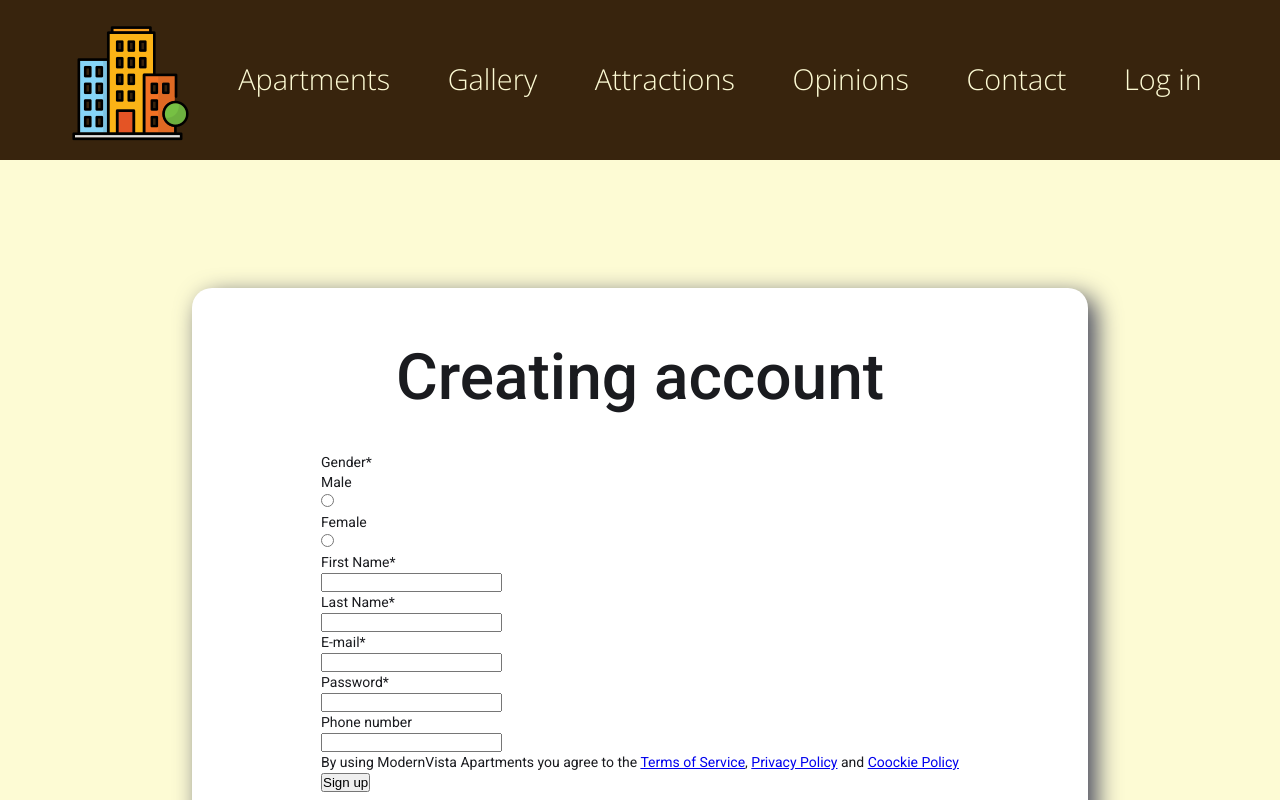
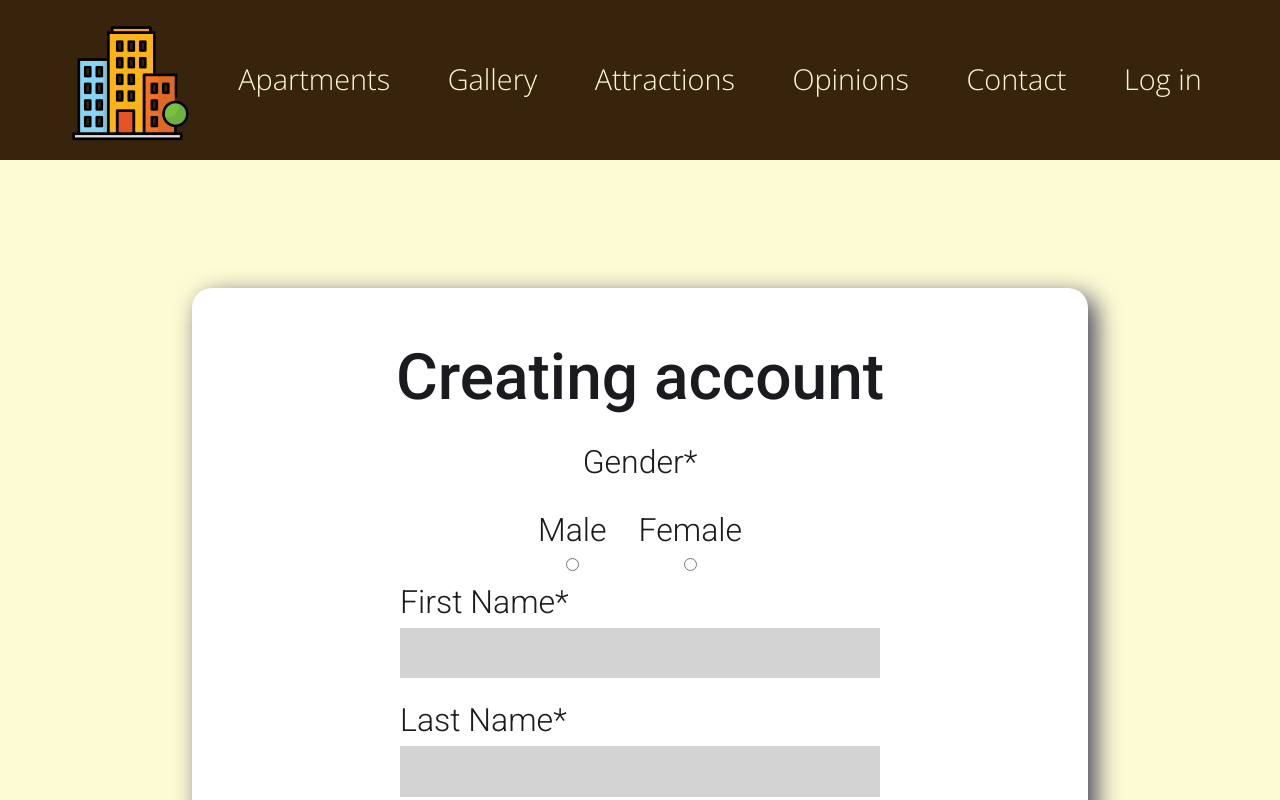
Before and after one commit to J4KU8Dev/Rent-a-flat, an Angular app: page /createAccount in a window 1280 px wide. Shown: the top 800 px of the page. Built offline with nearby package versions, Linux system fonts and the light colour scheme.

Commit message:
customized sign up form, adding validation

```diff
--- a/src/app/auth/create-account/create-account.css
+++ b/src/app/auth/create-account/create-account.css
@@ -26,3 +26,63 @@
     text-wrap: nowrap;
     font-weight: 500;
 }
+form .inputs{
+    display: flex;
+    flex-direction: column;
+    align-items: center;
+    justify-content: center;
+}
+form .inputs .gender{
+    display: flex;
+    flex-direction: row;
+    text-align: center;
+    gap: 2rem;
+}
+form .inputs .gender-text{
+    margin-bottom: 2rem;
+    font-size: 2rem;
+    font-weight: 300;
+}
+.input-name{
+    font-size: 2rem;
+    margin: 1rem 0;
+    font-weight: 300;
+}
+form input[type="text"], form input[type="password"]{
+    padding: .7rem;
+    width: 30rem;
+    font-size: 1.5rem;
+    font-weight: 400;
+    background-color: lightgray;
+    border: none;
+    transition: 0.3s ease-in-out;
+}
+form input[type="text"]:focus, form input[type="password"]:focus{
+    background-color: ghostwhite;
+    border: none;
+}
+form .name-details{
+    display: flex;
+    justify-content: center;
+    align-items: center;
+    flex-direction: column;
+    gap: 1rem;
+}
+.rules{
+    font-size: 1.3rem;
+}
+button[type="submit"]{
+    width: 15rem;
+    padding: .8rem;
+    height: 4rem;
+    font-size: 1.5rem;
+    color: white;
+    background-color: darkblue;
+    border-radius: 20px;
+    transition: 0.3s ease-in-out;
+    border: none;
+}
+button[type="submit"]:hover{
+    background-color: blue;
+    font-size: 1.6rem;
+}
--- a/src/app/auth/create-account/create-account.html
+++ b/src/app/auth/create-account/create-account.html
@@ -1,47 +1,42 @@
 <div class="container">
-    <!-- data to pass
-    id: generate
-    firstname
-    lastname
-    email
-    password
-    phonenumber
-    role: user
-    -->
      <!-- add here page icon ? -->
-
+    <!-- add pending (spinner ? with overlay) -->
     <form novalidate (submit)="onSubmit($event)">
         <h2>Creating account</h2>
         <div class="inputs">
+            <p class="gender-text">Gender*</p>
             <div class="gender">
-                <p>Gender*</p>
                 <div class="option">
-                    <p>Male</p>
-                    <input type="radio" name="gen">
+                    <p class="input-name">Male</p>
+                    <input type="radio" value="Male" [formField]="signUpForm.gender">
                 </div>
                 <div class="option">
-                    <p>Female</p>
-                    <input type="radio" name="gen">
+                    <p class="input-name">Female</p>
+                    <input type="radio" value="Female" [formField]="signUpForm.gender">
                 </div>
             </div>
             <div class="name-details">
-                <div class="first">
-                    <p>First Name*</p>
-                    <input type="text">
+                <div class="card">
+                    <p class="input-name">First Name*</p>
+                    <input type="text" [formField]="signUpForm.firstName">
                 </div>
-                <div class="last">
-                    <p>Last Name*</p>
-                    <input type="text">
+                <div class="card">
+                    <p class="input-name">Last Name*</p>
+                    <input type="text" [formField]="signUpForm.lastName">
                 </div>
-            </div>
-            <div class="rest-form">
-                <p>E-mail*</p>
-                <input type="text">
-                <p>Password*</p>
-                <input type="password">
-                <p>Phone number</p>
-                <input type="text">
-                <p>By using ModernVista Apartments you agree to the <a href="#">Terms of Service</a>, <a href="#">Privacy Policy</a> and <a href="#">Coockie Policy</a> </p>
+                <div class="card">
+                    <p class="input-name">E-mail*</p>
+                    <input type="text" [formField]="signUpForm.email">
+                </div>
+                <div class="card">
+                    <p class="input-name">Password*</p>
+                    <input type="password" [formField]="signUpForm.password">
+                </div>
+                <div class="card">
+                    <p class="input-name">Phone number</p>
+                    <input type="text" [formField]="signUpForm.phone">
+                </div>
+                <p class="rules">By using ModernVista Apartments you agree to the <a href="#">Terms of Service</a>, <a href="#">Privacy Policy</a> and <a href="#">Coockie Policy</a> </p>
                 <button type="submit">Sign up</button>
             </div>
         </div>
--- a/src/app/auth/create-account/create-account.ts
+++ b/src/app/auth/create-account/create-account.ts
@@ -1,27 +1,46 @@
-import { Component, inject, signal } from '@angular/core';
+import { ChangeDetectionStrategy, Component, inject, signal } from '@angular/core';
 import { PopUp } from '../../pop-up/pop-up';
 import type { LoginModel } from '../../login-model';
+import { debounce, form, FormField, required } from '@angular/forms/signals';
 
-const signUpData = signal<LoginModel>({
-  id: '', //generate function
-  gender: 'female', //male or female ?
-  firstName: '',
-  lastName: '',
-  email: '',
-  password: '',
-  phone: '',
-  role: 'User',
-})
+
 
 @Component({
   selector: 'app-create-account',
-  imports: [],
+  imports: [FormField],
   templateUrl: './create-account.html',
   styleUrl: './create-account.css',
+  changeDetection: ChangeDetectionStrategy.OnPush,
 })
 export class CreateAccount {
   popUpService = inject(PopUp);
+
+  signUpData = signal<LoginModel>({
+    id: this.onCreateUniqueId(),
+    gender: 'unknown',
+    firstName: '',
+    lastName: '',
+    email: '',
+    password: '',
+    phone: '',
+    role: 'User',
+  })
+
+  signUpForm = form(this.signUpData,(fieldPath) => {
+    debounce(fieldPath.email, 500);
+    required(fieldPath.firstName, {});
+    required(fieldPath.lastName, {});
+    required(fieldPath.email, {});
+    required(fieldPath.password, {});
+  });
+
   onSubmit(event: Event){
     event.preventDefault();
+    console.log(this.signUpData())
   }
+  onCreateUniqueId() {
+    const dateString = Date.now().toString(36);
+    const randomness = Math.random().toString(36).substr(2);
+    return dateString + randomness;
+  };
 }
--- a/src/app/login-model.ts
+++ b/src/app/login-model.ts
@@ -1,6 +1,6 @@
 export interface LoginModel {
     id: string,
-    gender: 'male' | 'female',
+    gender: 'male' | 'female' | 'unknown',
     firstName: string,
     lastName: string,
     email: string,
```
